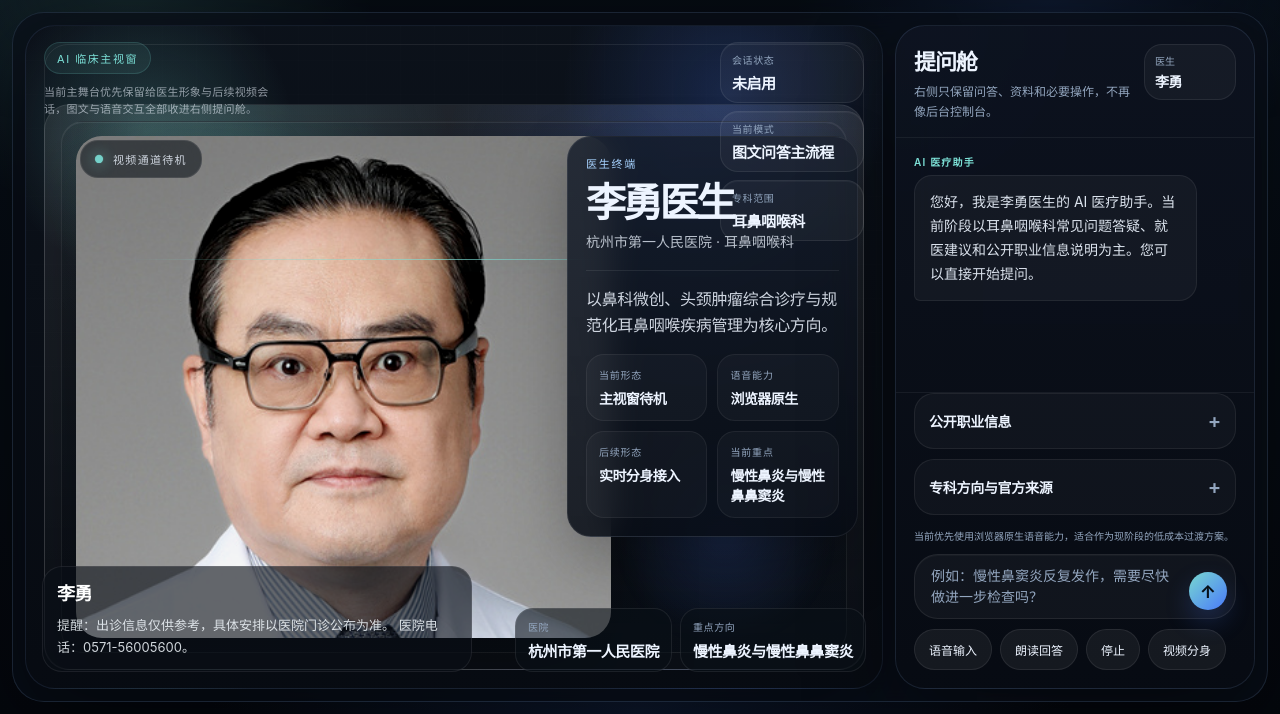
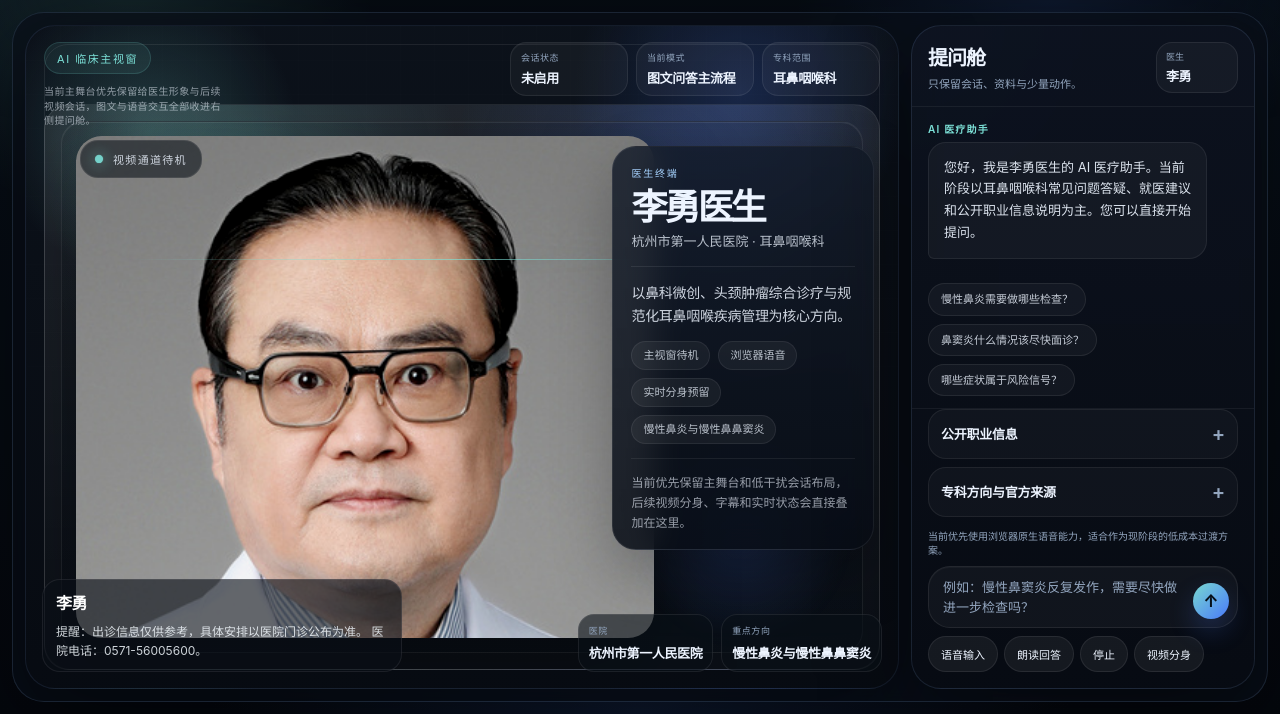
Before and after one commit to kingcharleslzy-ai/doctor-avatar, a FastAPI app: page / in a window 1280 px wide. Shown: the part 86-800 px from the top of the page. Run offline with FastAPI, Linux system fonts and the light colour scheme; some libraries are stand-ins or nearby versions.

Commit message:
Polish desktop layout after design research

```diff
--- a/app/static/user.js
+++ b/app/static/user.js
@@ -428,6 +428,7 @@ async function loadProfile() {
     `当前主舞台优先保留给医生形象与后续视频会话，图文与语音交互全部收进右侧提问舱。`
   );
   setText("heroSummary", `${profile.public_tagline}。`);
+  setText("identityNote", "当前优先保留主舞台和低干扰会话布局，后续视频分身、字幕和实时状态会直接叠加在这里。");
   setText("hospitalValue", profile.hospital || "-");
   setText("doctorState", profile.name || "-");
   setText("deptState", profile.department || "-");
@@ -495,6 +496,17 @@ function wireUi() {
   $("voiceInputBtn")?.addEventListener("click", startVoiceInput);
   $("speakAnswerBtn")?.addEventListener("click", speakAnswer);
   $("stopSpeechBtn")?.addEventListener("click", stopSpeech);
+  document.querySelectorAll("#quickPrompts .prompt-pill").forEach((btn) => {
+    btn.addEventListener("click", () => {
+      const question = btn.dataset.question || btn.textContent || "";
+      const msgEl = $("message");
+      if (!msgEl) return;
+      msgEl.value = question.trim();
+      msgEl.style.height = "auto";
+      msgEl.style.height = Math.min(msgEl.scrollHeight, 120) + "px";
+      askQuestion();
+    });
+  });
   const msgEl = $("message");
   if (msgEl) {
     msgEl.addEventListener("keydown", (event) => {
--- a/app/templates/user_desktop.html
+++ b/app/templates/user_desktop.html
@@ -139,7 +139,7 @@
       border-radius: 32px;
       padding: 12px;
       display: grid;
-      grid-template-columns: minmax(0, 2.28fr) 360px;
+      grid-template-columns: minmax(0, 2.36fr) 344px;
       gap: 12px;
       min-height: 0;
       overflow: hidden;
@@ -209,42 +209,43 @@
     }
 
     .stage-copy {
-      max-width: 240px;
+      max-width: 180px;
     }
 
     .stage-microcopy {
       margin-top: 10px;
       color: rgba(237, 244, 255, 0.58);
-      font-size: 11px;
-      line-height: 1.5;
-      letter-spacing: 0.02em;
+      font-size: 10px;
+      line-height: 1.45;
+      letter-spacing: 0.04em;
     }
 
     .hud {
-      display: grid;
+      display: flex;
       gap: 8px;
-      justify-items: end;
+      justify-content: flex-end;
+      flex-wrap: wrap;
       min-width: 0;
     }
 
     .hud-card {
-      min-width: 144px;
-      padding: 9px 11px;
-      border-radius: 18px;
+      min-width: 118px;
+      padding: 8px 10px;
+      border-radius: 16px;
       border: 1px solid rgba(255, 255, 255, 0.08);
       background: rgba(255, 255, 255, 0.04);
       box-shadow: inset 0 1px 0 rgba(255, 255, 255, 0.04);
       color: var(--muted);
-      font-size: 10px;
+      font-size: 9px;
       letter-spacing: 0.06em;
       text-transform: uppercase;
     }
 
     .hud-card strong {
       display: block;
-      margin-top: 5px;
+      margin-top: 4px;
       color: var(--text);
-      font-size: 15px;
+      font-size: 13px;
       letter-spacing: -0.03em;
       text-transform: none;
     }
@@ -311,7 +312,7 @@
 
     .portrait-photo-shell {
       position: absolute;
-      inset: 14px 30% 14px 14px;
+      inset: 14px 26% 14px 14px;
       border-radius: 26px;
       overflow: hidden;
       background:
@@ -387,9 +388,9 @@
     .stage-identity {
       position: absolute;
       right: 24px;
-      top: 110px;
-      width: min(34%, 320px);
-      padding: 18px;
+      top: 120px;
+      width: min(30%, 284px);
+      padding: 18px 18px 16px;
       border-radius: 24px;
       background:
         linear-gradient(180deg, rgba(18, 26, 40, 0.82), rgba(8, 13, 22, 0.86));
@@ -400,59 +401,58 @@
 
     .stage-identity-label {
       color: var(--accent-3);
-      font-size: 11px;
-      letter-spacing: 0.16em;
+      font-size: 10px;
+      letter-spacing: 0.18em;
       text-transform: uppercase;
     }
 
     .stage-identity h3 {
-      margin: 12px 0 8px;
-      font-size: 40px;
+      margin: 10px 0 6px;
+      font-size: 36px;
       letter-spacing: -0.08em;
       line-height: 0.98;
     }
 
     .stage-identity .meta {
       color: rgba(237, 244, 255, 0.76);
-      font-size: 14px;
-      line-height: 1.7;
+      font-size: 13px;
+      line-height: 1.6;
     }
 
     .stage-identity .summary {
-      margin-top: 16px;
-      padding-top: 16px;
+      margin-top: 14px;
+      padding-top: 14px;
       border-top: 1px solid rgba(255, 255, 255, 0.08);
       color: rgba(237, 244, 255, 0.86);
-      font-size: 16px;
-      line-height: 1.6;
+      font-size: 14px;
+      line-height: 1.65;
       letter-spacing: -0.02em;
     }
 
-    .stage-identity .mini-grid {
-      margin-top: 16px;
-      display: grid;
-      grid-template-columns: repeat(2, minmax(0, 1fr));
-      gap: 10px;
+    .identity-pills {
+      margin-top: 14px;
+      display: flex;
+      flex-wrap: wrap;
+      gap: 8px;
     }
 
-    .stage-mini {
-      padding: 12px;
-      border-radius: 18px;
-      background: rgba(255, 255, 255, 0.03);
-      border: 1px solid rgba(255, 255, 255, 0.06);
-      color: var(--muted);
-      font-size: 10px;
-      text-transform: uppercase;
-      letter-spacing: 0.08em;
+    .identity-pill {
+      padding: 8px 11px;
+      border-radius: 999px;
+      background: rgba(255, 255, 255, 0.05);
+      border: 1px solid rgba(255, 255, 255, 0.07);
+      color: rgba(237, 244, 255, 0.76);
+      font-size: 11px;
+      line-height: 1;
     }
 
-    .stage-mini strong {
-      display: block;
-      margin-top: 6px;
-      color: var(--text);
-      font-size: 14px;
-      letter-spacing: -0.04em;
-      text-transform: none;
+    .identity-note {
+      margin-top: 14px;
+      padding-top: 14px;
+      border-top: 1px solid rgba(255, 255, 255, 0.07);
+      color: rgba(237, 244, 255, 0.62);
+      font-size: 12px;
+      line-height: 1.65;
     }
 
     .stage-footer {
@@ -469,21 +469,21 @@
     }
 
     .doctor-chip {
-      max-width: 430px;
-      padding: 12px 14px;
-      border-radius: 20px;
+      max-width: 360px;
+      padding: 11px 13px;
+      border-radius: 18px;
       border: 1px solid rgba(255, 255, 255, 0.08);
       background: rgba(10, 16, 24, 0.62);
       color: rgba(241, 247, 251, 0.86);
-      font-size: 13px;
-      line-height: 1.68;
+      font-size: 12px;
+      line-height: 1.6;
     }
 
     .doctor-chip strong {
       display: block;
-      margin-bottom: 6px;
+      margin-bottom: 5px;
       color: #fff;
-      font-size: 18px;
+      font-size: 16px;
       letter-spacing: -0.03em;
     }
 
@@ -495,13 +495,13 @@
     }
 
     .data-pill {
-      min-width: 126px;
-      padding: 10px 12px;
-      border-radius: 18px;
+      min-width: 118px;
+      padding: 9px 10px;
+      border-radius: 16px;
       border: 1px solid rgba(255, 255, 255, 0.08);
       background: rgba(10, 16, 24, 0.58);
       color: var(--muted);
-      font-size: 10px;
+      font-size: 9px;
       letter-spacing: 0.06em;
       text-transform: uppercase;
       pointer-events: auto;
@@ -511,7 +511,7 @@
       display: block;
       margin-top: 6px;
       color: var(--text);
-      font-size: 15px;
+      font-size: 13px;
       letter-spacing: -0.03em;
       text-transform: none;
     }
@@ -529,36 +529,36 @@
     }
 
     .chat-head {
-      padding: 18px 18px 14px;
+      padding: 16px 16px 12px;
       display: flex;
       justify-content: space-between;
       align-items: flex-start;
-      gap: 14px;
+      gap: 12px;
       border-bottom: 1px solid rgba(255, 255, 255, 0.06);
     }
 
     .chat-head h3 {
       margin: 0;
-      font-size: 22px;
+      font-size: 20px;
       letter-spacing: -0.05em;
     }
 
     .chat-head p {
-      margin: 6px 0 0;
+      margin: 5px 0 0;
       color: var(--muted);
-      font-size: 12px;
-      line-height: 1.7;
-      max-width: 220px;
+      font-size: 11px;
+      line-height: 1.6;
+      max-width: 190px;
     }
 
     .chat-badge {
-      min-width: 92px;
-      padding: 8px 10px;
-      border-radius: 18px;
+      min-width: 82px;
+      padding: 7px 9px;
+      border-radius: 16px;
       border: 1px solid rgba(255, 255, 255, 0.08);
       background: rgba(255, 255, 255, 0.04);
       color: var(--muted);
-      font-size: 10px;
+      font-size: 9px;
       flex-shrink: 0;
     }
 
@@ -566,17 +566,17 @@
       display: block;
       margin-top: 3px;
       color: var(--text);
-      font-size: 14px;
+      font-size: 13px;
       letter-spacing: -0.03em;
     }
 
     .chat-history {
       min-height: 0;
       overflow: auto;
-      padding: 16px 18px;
+      padding: 14px 16px;
       display: flex;
       flex-direction: column;
-      gap: 16px;
+      gap: 14px;
       scroll-behavior: smooth;
     }
 
@@ -603,11 +603,11 @@
     }
 
     .bubble {
-      max-width: 88%;
+      max-width: 90%;
       white-space: pre-wrap;
       word-break: break-word;
-      font-size: 14px;
-      line-height: 1.72;
+      font-size: 13px;
+      line-height: 1.68;
     }
 
     .msg-row.user .bubble {
@@ -647,17 +647,41 @@
     .typing-dots span:nth-child(3) { animation-delay: 0.4s; }
 
     .chat-insights {
-      padding: 0 18px 14px;
+      padding: 0 16px 12px;
       display: grid;
-      gap: 10px;
+      gap: 8px;
       border-top: 1px solid rgba(255, 255, 255, 0.06);
     }
 
+    .quick-prompts {
+      display: flex;
+      flex-wrap: wrap;
+      gap: 8px;
+      padding: 0 16px 12px;
+    }
+
+    .prompt-pill {
+      padding: 9px 12px;
+      border-radius: 999px;
+      border: 1px solid rgba(255, 255, 255, 0.08);
+      background: rgba(255, 255, 255, 0.04);
+      color: rgba(237, 244, 255, 0.82);
+      font-size: 11px;
+      line-height: 1.1;
+      cursor: pointer;
+    }
+
+    .prompt-pill:hover {
+      background: rgba(124, 224, 215, 0.1);
+      border-color: rgba(124, 224, 215, 0.16);
+      color: var(--text);
+    }
+
     .insight-card {
-      border-radius: 20px;
+      border-radius: 18px;
       border: 1px solid rgba(255, 255, 255, 0.07);
       background: rgba(255, 255, 255, 0.03);
-      padding: 0 14px;
+      padding: 0 12px;
     }
 
     .insight-card summary {
@@ -666,8 +690,8 @@
       display: flex;
       align-items: center;
       justify-content: space-between;
-      min-height: 54px;
-      font-size: 14px;
+      min-height: 48px;
+      font-size: 13px;
       font-weight: 600;
       letter-spacing: -0.02em;
     }
@@ -684,16 +708,16 @@
     .insight-card[open] summary::after { content: "−"; }
 
     .insight-body {
-      padding: 0 0 14px;
+      padding: 0 0 12px;
       color: var(--muted);
-      font-size: 13px;
-      line-height: 1.75;
+      font-size: 12px;
+      line-height: 1.72;
     }
 
     .chat-footer {
-      padding: 0 18px 18px;
+      padding: 0 16px 16px;
       display: grid;
-      gap: 10px;
+      gap: 8px;
     }
 
     .voice-status {
@@ -707,8 +731,8 @@
       display: flex;
       align-items: flex-end;
       gap: 8px;
-      padding: 8px 8px 8px 14px;
-      border-radius: 24px;
+      padding: 8px 8px 8px 12px;
+      border-radius: 22px;
       border: 1px solid rgba(255, 255, 255, 0.08);
       background: rgba(255, 255, 255, 0.04);
       box-shadow: inset 0 1px 0 rgba(255, 255, 255, 0.03);
@@ -723,7 +747,7 @@
       background: transparent;
       color: var(--text);
       font: inherit;
-      font-size: 14px;
+      font-size: 13px;
       line-height: 1.55;
       outline: none;
       overflow-y: auto;
@@ -734,31 +758,31 @@
     }
 
     .send-btn {
-      width: 38px;
-      height: 38px;
+      width: 36px;
+      height: 36px;
       border-radius: 50%;
       display: grid;
       place-items: center;
       background: linear-gradient(135deg, rgba(124, 224, 215, 0.96), rgba(75, 124, 255, 0.98));
       color: #071019;
       box-shadow: 0 12px 26px rgba(75, 124, 255, 0.22);
-      font-size: 18px;
+      font-size: 17px;
       font-weight: 700;
       padding: 0;
     }
 
     .aux-row {
       display: flex;
-      gap: 8px;
+      gap: 6px;
       flex-wrap: wrap;
     }
 
     button {
       border: 0;
       border-radius: 999px;
-      padding: 11px 14px;
+      padding: 9px 12px;
       font: inherit;
-      font-size: 12px;
+      font-size: 11px;
       cursor: pointer;
       transition: transform 0.18s ease, opacity 0.18s ease, background 0.18s ease;
     }
@@ -937,12 +961,13 @@
           <h3 id="heroTitle">李勇医生</h3>
           <div class="meta" id="brandMeta">杭州市第一人民医院 · 耳鼻咽喉科</div>
           <div class="summary" id="heroSummary">以鼻科微创、头颈肿瘤综合诊疗与规范化耳鼻咽喉疾病管理为核心方向。</div>
-          <div class="mini-grid">
-            <div class="stage-mini">当前形态<strong>主视窗待机</strong></div>
-            <div class="stage-mini">语音能力<strong>浏览器原生</strong></div>
-            <div class="stage-mini">后续形态<strong>实时分身接入</strong></div>
-            <div class="stage-mini">当前重点<strong id="focusPrimaryCard">鼻科微创与头颈肿瘤</strong></div>
+          <div class="identity-pills">
+            <div class="identity-pill">主视窗待机</div>
+            <div class="identity-pill">浏览器语音</div>
+            <div class="identity-pill">实时分身预留</div>
+            <div class="identity-pill" id="focusPrimaryCard">鼻科微创与头颈肿瘤</div>
           </div>
+          <div class="identity-note" id="identityNote">当前优先保留大画面与低干扰布局，后续视频分身与字幕层会直接在这里接入。</div>
         </div>
 
         <div class="stage-footer">
@@ -961,7 +986,7 @@
         <div class="chat-head">
           <div>
             <h3>提问舱</h3>
-            <p>右侧只保留问答、资料和必要操作，不再像后台控制台。</p>
+            <p>只保留会话、资料与少量动作。</p>
           </div>
           <div class="chat-badge">医生<strong>李勇</strong></div>
         </div>
@@ -971,6 +996,12 @@
             <div class="ai-label">AI 医疗助手</div>
             <div class="bubble">您好，我是李勇医生的 AI 医疗助手。当前阶段以耳鼻咽喉科常见问题答疑、就医建议和公开职业信息说明为主。您可以直接开始提问。</div>
           </div>
+        </div>
+
+        <div class="quick-prompts" id="quickPrompts">
+          <button class="prompt-pill" data-question="慢性鼻炎反复发作，通常需要先做哪些检查？">慢性鼻炎需要做哪些检查？</button>
+          <button class="prompt-pill" data-question="鼻窦炎一直不好，什么情况下应该尽快去医院面诊？">鼻窦炎什么情况该尽快面诊？</button>
+          <button class="prompt-pill" data-question="耳鼻咽喉科常见症状里，哪些属于需要尽快线下就诊的风险信号？">哪些症状属于风险信号？</button>
         </div>
 
         <div class="chat-insights">
```
Also changed, not shown: README.md.
